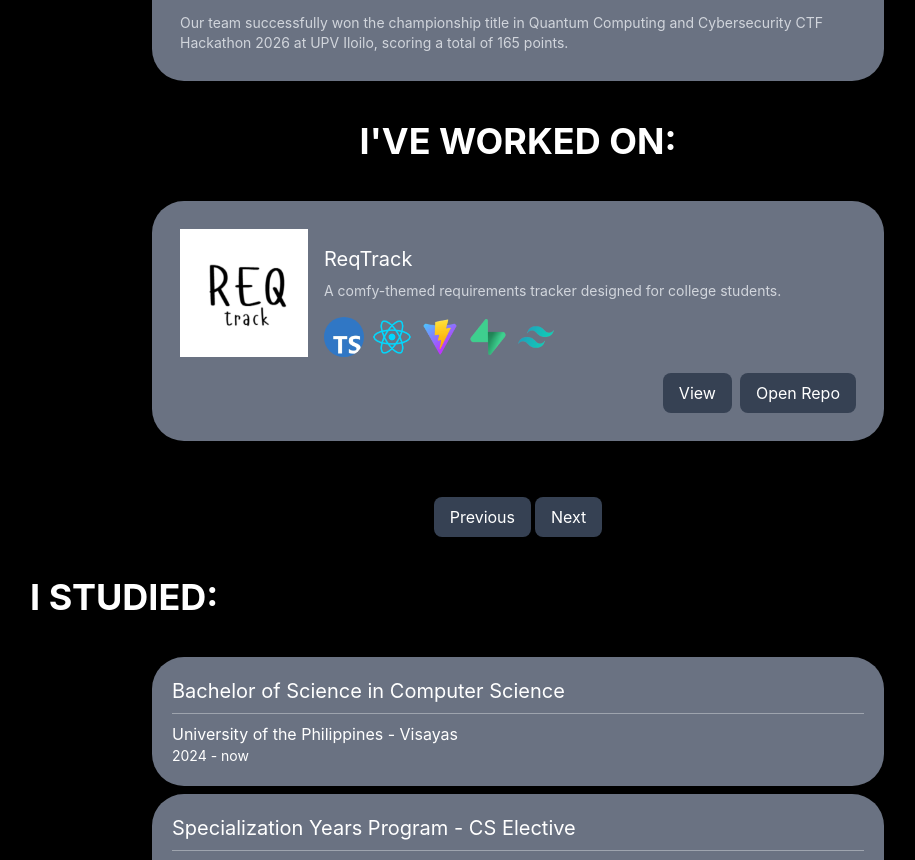
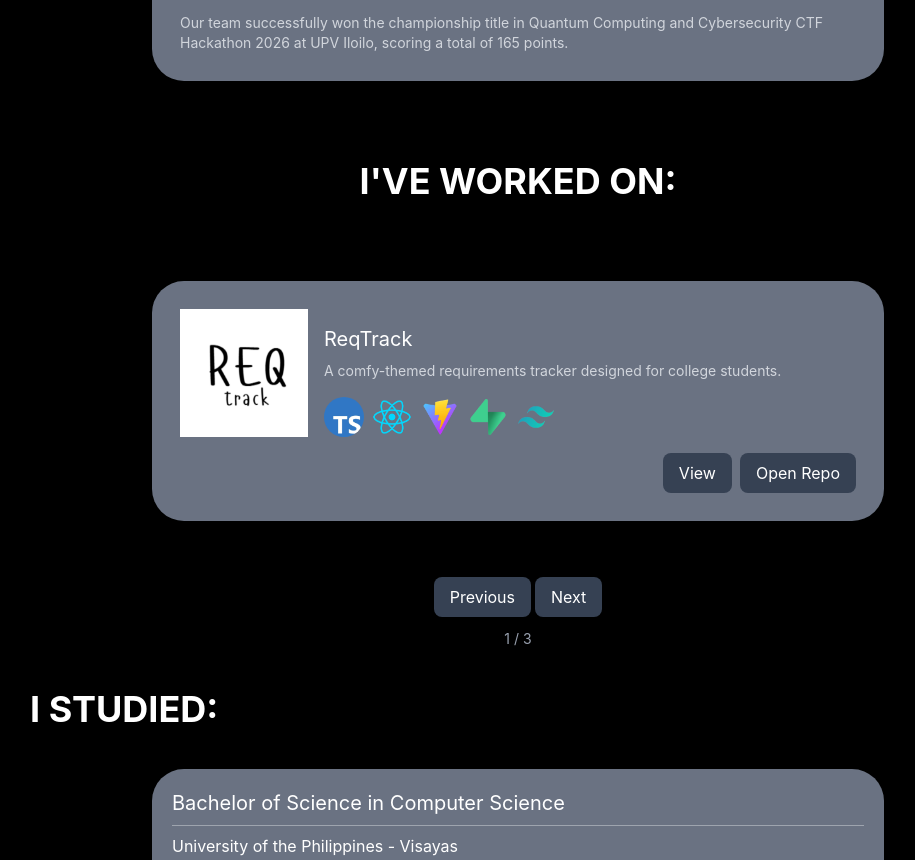
Before and after one commit to d3nzus/d3nzus.github.io, a React (Vite) app: page / in a window 1280 px wide. Shown: the part 1222-2082 px from the top of the page, without its empty margins (122-1037 px from the left). Built offline with nearby package versions, Linux system fonts and the light colour scheme.

Commit message:
fix: delayed image in projects

```diff
--- a/src/blocks/Project.tsx
+++ b/src/blocks/Project.tsx
@@ -1,41 +1,62 @@
-import { useState } from "react";
+import { useCallback, useEffect, useState, useMemo } from "react";
 import ProjectCard from "../components/ProjectCard";
 import { getProjects } from "../content/Projects";
 
 function Project() {
   const [projectIndex, setProjectIndex] = useState(0);
-  const projects = getProjects();
+  const projects = useMemo(() => getProjects(), []);
 
-  const nextProject = () => {
+  const nextProject = useCallback(() => {
     setProjectIndex((prev) => (prev + 1) % projects.length);
-  };
+  }, [projects.length]);
 
-  const prevProject = () => {
+  const prevProject = useCallback(() => {
     setProjectIndex((prev) => (prev - 1 + projects.length) % projects.length);
-  };
+  }, [projects.length]);
+
+
+  if (projects.length === 0) {
+    return (
+      <div className="container mx-auto top-10 relative text-center text-white">
+        <h1 className="text-4xl font-bold my-10">I'VE WORKED ON:</h1>
+        <p className="text-gray-400">No projects to show yet.</p>
+      </div>
+    );
+  }
 
   return (
-    <div className="container mx-auto top-10 relative align-middle justify-center">
+    <div className="container mx-auto top-10 relative flex flex-col items-center justify-center">
       <h1 className="text-4xl font-bold text-white my-10 text-center">I'VE WORKED ON:</h1>
 
-      <ProjectCard project={projects[projectIndex]} />
+      {/* key forces remount so a CSS entrance animation replays on every switch */}
+      <div key={projectIndex} className="w-full">
+        <ProjectCard project={projects[projectIndex]} />
+      </div>
 
-      <div className="flex align-middle justify-center gap-1 ">
+      <div className="flex items-center justify-center gap-1 mt-4">
         <button
-          className="bg-gray-700 text-white text-md px-4 py-2 rounded-lg mt-4 h-fit"
+          className="bg-gray-700 hover:bg-gray-600 transition-colors text-white text-md px-4 py-2 rounded-lg h-fit disabled:opacity-40 disabled:cursor-not-allowed"
           id="projectPrev"
           onClick={prevProject}
+          disabled={projects.length <= 1}
+          aria-label="Previous project"
         >
           Previous
         </button>
         <button
-          className="bg-gray-700 text-white text-md px-4 py-2 rounded-lg mt-4 h-fit"
+          className="bg-gray-700 hover:bg-gray-600 transition-colors text-white text-md px-4 py-2 rounded-lg h-fit disabled:opacity-40 disabled:cursor-not-allowed"
           id="projectNext"
           onClick={nextProject}
+          disabled={projects.length <= 1}
+          aria-label="Next project"
         >
           Next
         </button>
       </div>
+
+      <p className="text-gray-400 text-sm mt-3" aria-live="polite">
+        {projectIndex + 1} / {projects.length}
+      </p>
     </div>
   );
 }
```
